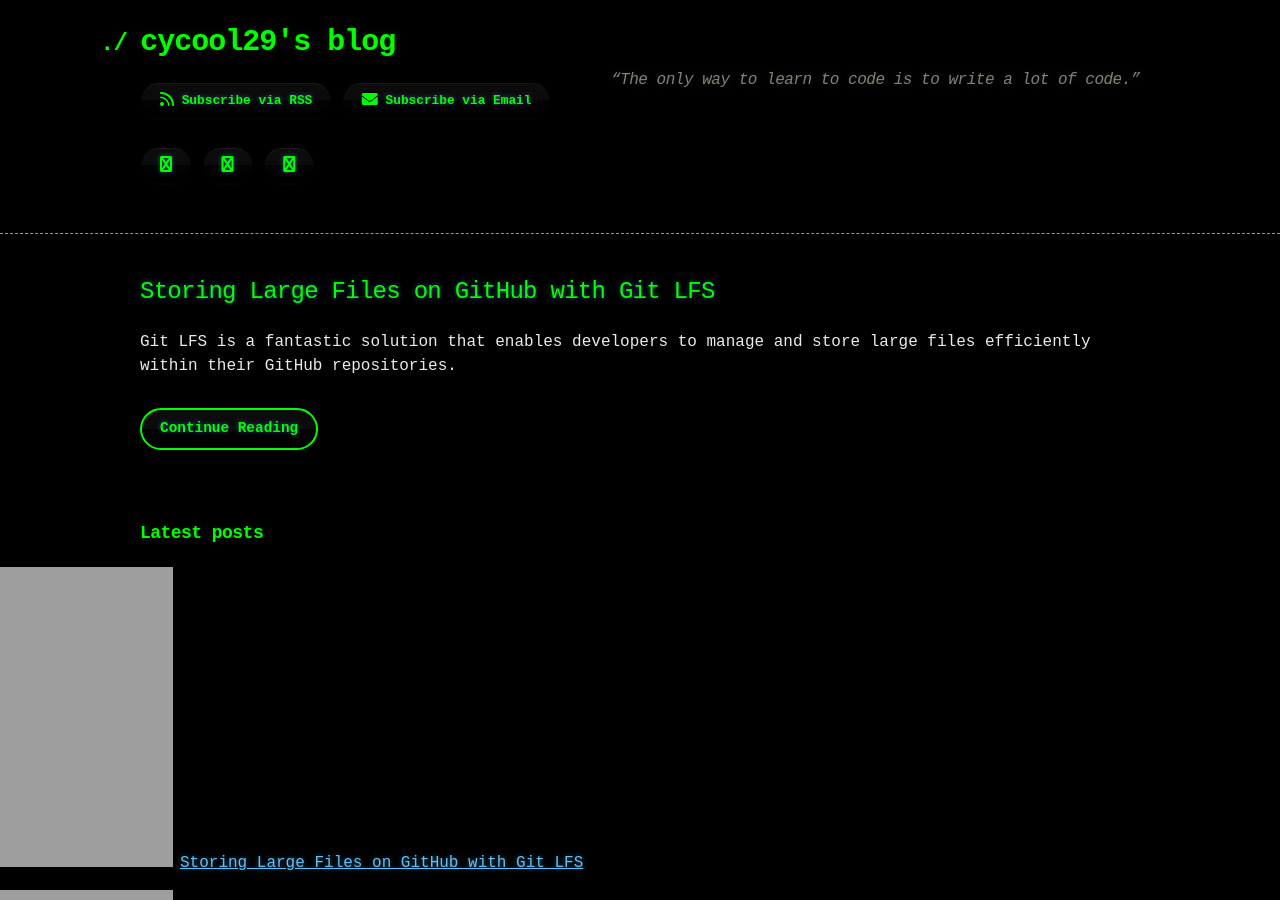
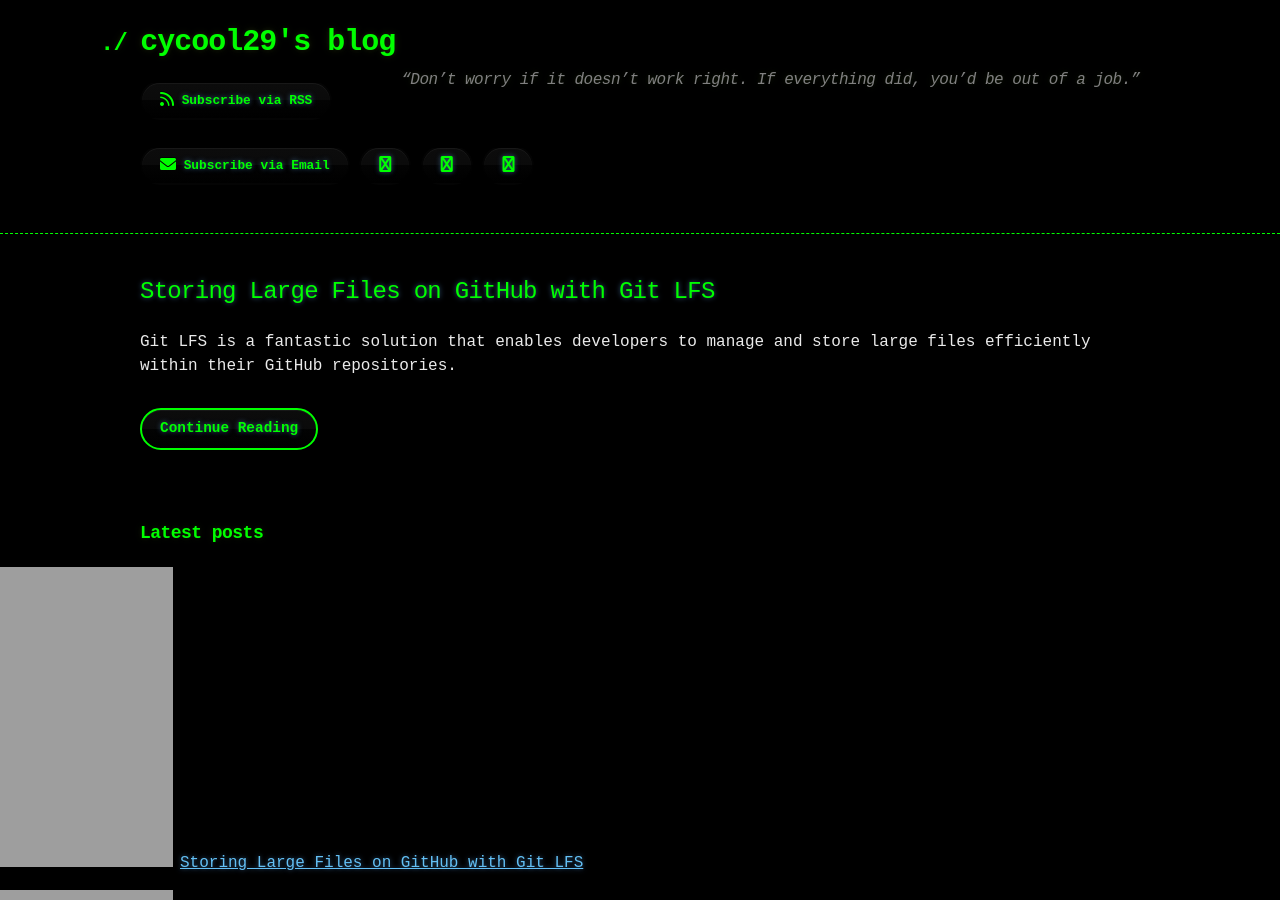
Before and after one commit to cycool29/cycool29.github.io, a Jekyll site: the page built from index.md, in a window 1280 px wide and 900 px high. Built offline with Jekyll 4.4.1, drawn with Linux system fonts in a browser that asks for light colours; a style sheet for code colours, icons or effects is not loaded.

Commit message:
Update quotes

```diff
--- a/_config.yml
+++ b/_config.yml
@@ -1,5 +1,5 @@
 title: cycool29's blog
-description: "“The only way to learn to code is to write a lot of code.” "
+description: "“Don’t worry if it doesn’t work right. If everything did, you’d be out of a job.” "
 bio: A high school student. Intermediate in Python, Git, Bash. Learning JavaScript. He/Him. "
 author: cycool29
 url: https://cycool29.github.io
```
